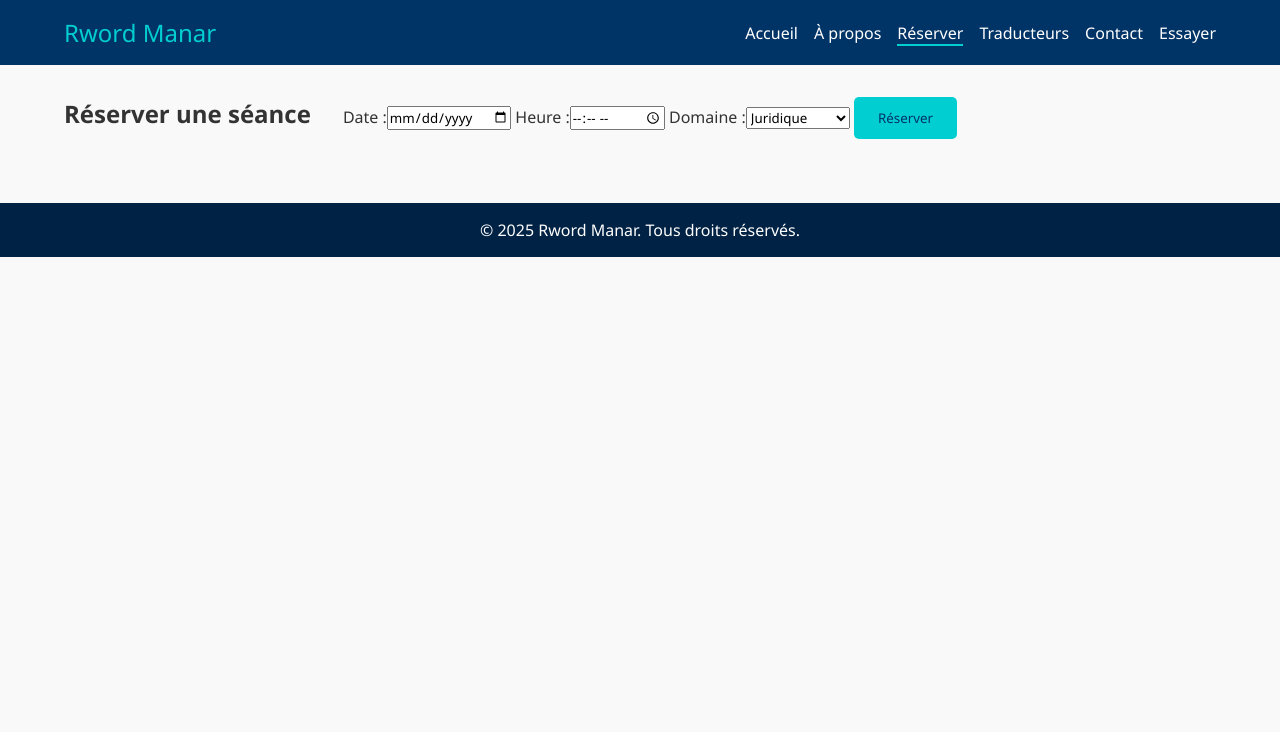
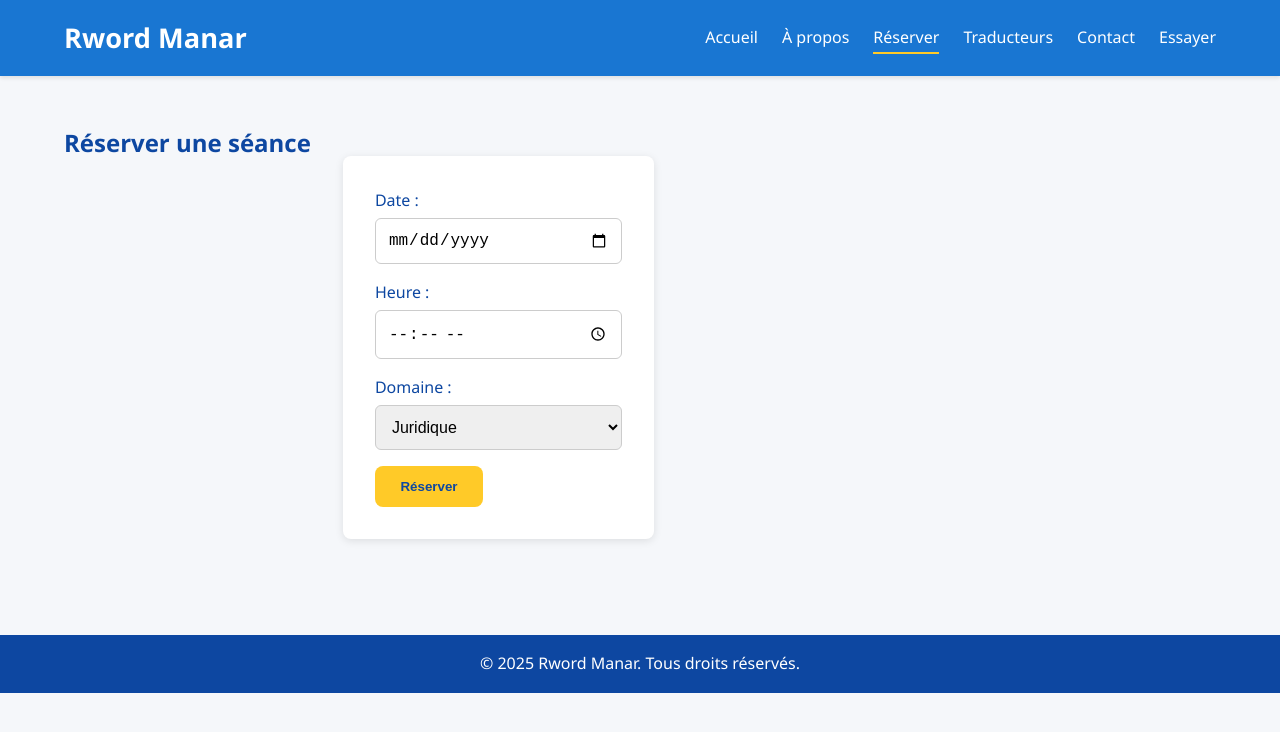
Before and after one commit to pixxso/word-manar-traduction-, a plain HTML site: page services.html in a window 1280 px wide. Drawn offline with Linux system fonts and the light colour scheme.

Commit message:
Update style.css

```diff
--- a/css/style.css
+++ b/css/style.css
@@ -1,14 +1,166 @@
-* {margin:0;padding:0;box-sizing:border-box;font-family:'Segoe UI',sans-serif;}
-body{background:#f9f9f9;color:#333;}
-.navbar{background:#003366;color:white;display:flex;justify-content:space-between;align-items:center;padding:1rem 5%;}
-.logo{font-size:1.5rem;color:#00ced1;}
-.nav-links{list-style:none;display:flex;gap:1rem;}
-.nav-links a{color:white;text-decoration:none;}
-.nav-links a:hover{color:#00ced1;}
-.nav-links .active{border-bottom:2px solid #00ced1;}
-.hero{text-align:center;padding:2rem;}
-.btn{background:#00ced1;color:#003366;padding:0.75rem 1.5rem;text-decoration:none;border:none;border-radius:5px;display:inline-block;}
-footer{background:#002244;color:white;text-align:center;padding:1rem 0;margin-top:2rem;}
-.features{padding:2rem 5%;}
-.feature{margin-bottom:2rem;}
-@media(min-width:768px){.features{display:flex;gap:2rem;}}
+/* Reset & police */
+* {
+  margin: 0;
+  padding: 0;
+  box-sizing: border-box;
+}
+
+body {
+  font-family: 'Segoe UI', 'Roboto', sans-serif;
+  background-color: #f5f7fa;
+  color: #333;
+  line-height: 1.6;
+}
+
+/* Barre de navigation */
+.navbar {
+  background-color: #1976d2;
+  color: white;
+  padding: 1rem 5%;
+  display: flex;
+  justify-content: space-between;
+  align-items: center;
+  box-shadow: 0 2px 4px rgba(0, 0, 0, 0.1);
+}
+
+.logo {
+  font-size: 1.7rem;
+  font-weight: bold;
+  color: #fff;
+}
+
+.nav-links {
+  list-style: none;
+  display: flex;
+  gap: 1.5rem;
+}
+
+.nav-links a {
+  color: white;
+  text-decoration: none;
+  font-weight: 500;
+  position: relative;
+  padding-bottom: 4px;
+}
+
+.nav-links a:hover,
+.nav-links .active {
+  border-bottom: 2px solid #ffca28;
+}
+
+/* Section Hero */
+.hero {
+  background: linear-gradient(to right, #2196f3, #21cbf3);
+  color: white;
+  text-align: center;
+  padding: 4rem 2rem;
+}
+
+.hero h1 {
+  font-size: 2.8rem;
+  margin-bottom: 1rem;
+}
+
+.hero p {
+  font-size: 1.2rem;
+  margin-bottom: 2rem;
+}
+
+/* Bouton Material */
+.btn {
+  background-color: #ffca28;
+  color: #0d47a1;
+  padding: 0.8rem 1.6rem;
+  font-weight: 600;
+  border: none;
+  border-radius: 8px;
+  cursor: pointer;
+  text-decoration: none;
+  transition: background-color 0.3s ease;
+  display: inline-block;
+}
+
+.btn:hover {
+  background-color: #fdd835;
+}
+
+/* Sections principales */
+.features {
+  padding: 3rem 5%;
+}
+
+.features h1, .features h2 {
+  margin-bottom: 1rem;
+  color: #0d47a1;
+}
+
+.feature {
+  background-color: white;
+  padding: 1.5rem;
+  margin-bottom: 1.5rem;
+  border-radius: 8px;
+  box-shadow: 0 2px 6px rgba(0, 0, 0, 0.1);
+}
+
+.feature h3 {
+  margin-bottom: 0.5rem;
+  color: #1976d2;
+}
+
+/* Formulaire */
+form {
+  background-color: white;
+  padding: 2rem;
+  border-radius: 8px;
+  box-shadow: 0 2px 8px rgba(0, 0, 0, 0.1);
+  max-width: 600px;
+  margin-top: 2rem;
+}
+
+form label {
+  display: block;
+  margin-bottom: 0.3rem;
+  font-weight: 500;
+  color: #0d47a1;
+}
+
+form input,
+form select,
+form textarea {
+  width: 100%;
+  padding: 0.75rem;
+  margin-bottom: 1rem;
+  border: 1px solid #ccc;
+  border-radius: 6px;
+  font-size: 1rem;
+}
+
+/* Résultat de traduction */
+#translation-output {
+  margin-top: 2rem;
+  padding: 1rem;
+  background-color: #e3f2fd;
+  border-left: 5px solid #1976d2;
+  border-radius: 5px;
+}
+
+/* Pied de page */
+footer {
+  background-color: #0d47a1;
+  color: white;
+  text-align: center;
+  padding: 1rem 0;
+  margin-top: 3rem;
+}
+
+/* Responsive */
+@media (min-width: 768px) {
+  .features {
+    display: flex;
+    gap: 2rem;
+    flex-wrap: wrap;
+  }
+  .feature {
+    flex: 1 1 calc(33.333% - 2rem);
+  }
+}
```
